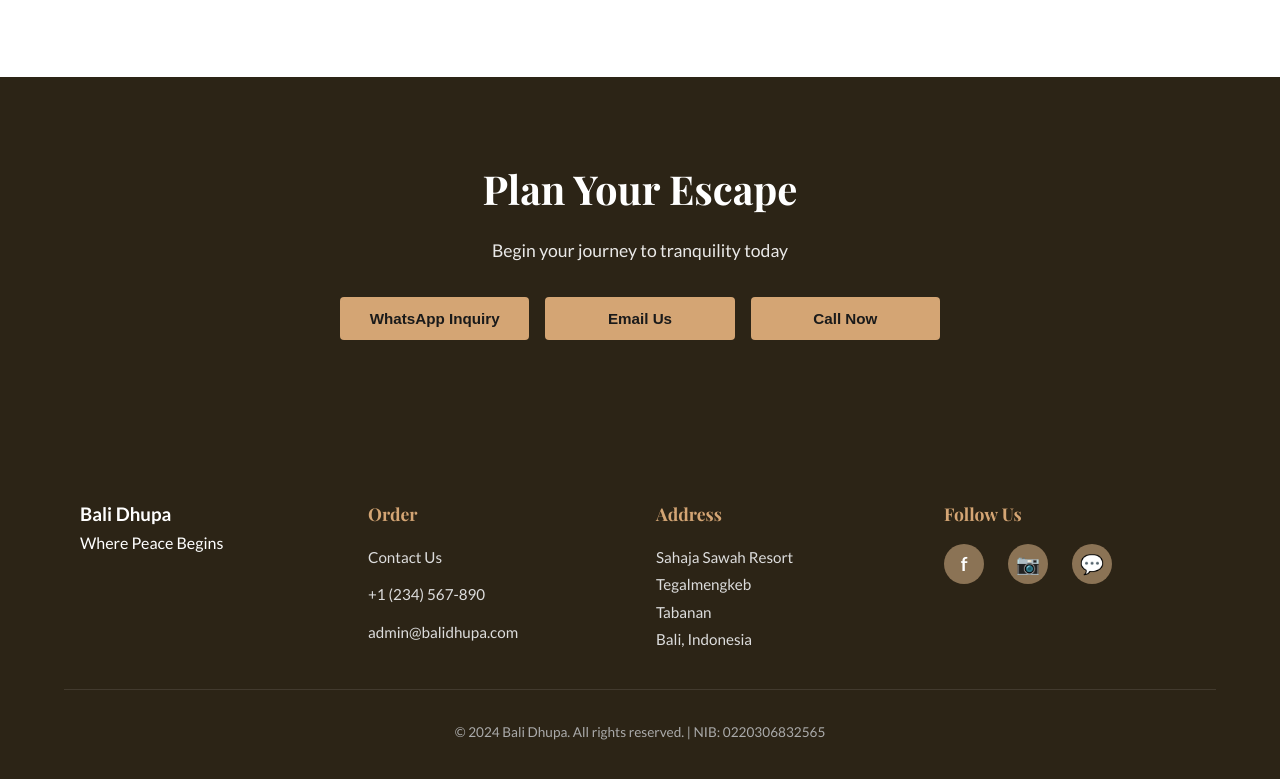
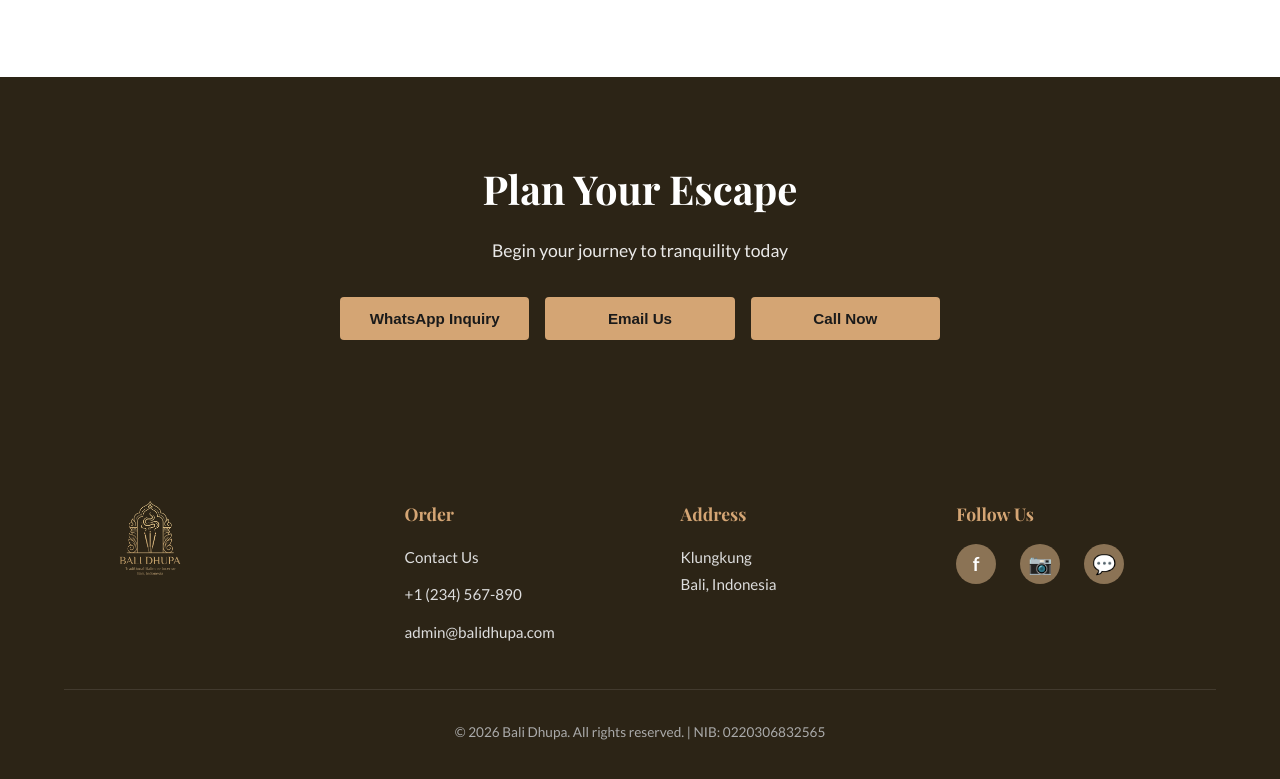
Before and after one commit to yudawibawa08/newproduct, a React app: page index.html in a window 1280 px wide. Shown: the part 2975-3754 px from the top of the page. Built offline with nearby package versions, Linux system fonts and the light colour scheme; files whose address does not match are found by name.

Commit message:
Update index.html

```diff
--- a/index.html
+++ b/index.html
@@ -115,9 +115,11 @@
   <!-- Footer -->
   <footer id="footer">
     <div class="footer-content">
-      <div class="footer-section">
-        <h3 class="footer-logo">Bali Dhupa</h3>
-        <p class="footer-tagline">Where Peace Begins</p>
+
+      <div class="footer-section footer-brand">
+        <div class="footer-logo-container">
+          <img src="img/logo.png" alt="Bali Dhupa Logo" loading="lazy">
+        </div>
       </div>
 
       <div class="footer-section">
@@ -125,16 +127,14 @@
         <ul class="footer-links">
           <li><a href="#contact">Contact Us</a></li>
           <li><a href="tel:+1234567890">+1 (234) 567-890</a></li>
-          <li><a href="mailto:info@sahajasawahresort.com">admin@balidhupa.com</a></li>
+          <li><a href="mailto:admin@balidhupa.com">admin@balidhupa.com</a></li>
         </ul>
       </div>
 
       <div class="footer-section">
         <h4>Address</h4>
         <p class="footer-address">
-          Sahaja Sawah Resort<br>
-          Tegalmengkeb<br>
-          Tabanan<br>
+          Klungkung<br>
           Bali, Indonesia
         </p>
       </div>
@@ -147,10 +147,11 @@
           <a href="https://wa.me/1234567890" target="_blank" rel="noopener" title="WhatsApp">💬</a>
         </div>
       </div>
+
     </div>
 
     <div class="footer-bottom">
-      <p>&copy; 2024 Bali Dhupa. All rights reserved. | NIB: 0220306832565</p>
+      <p>&copy; 2026 Bali Dhupa. All rights reserved. | NIB: 0220306832565</p>
     </div>
   </footer>
 
```
